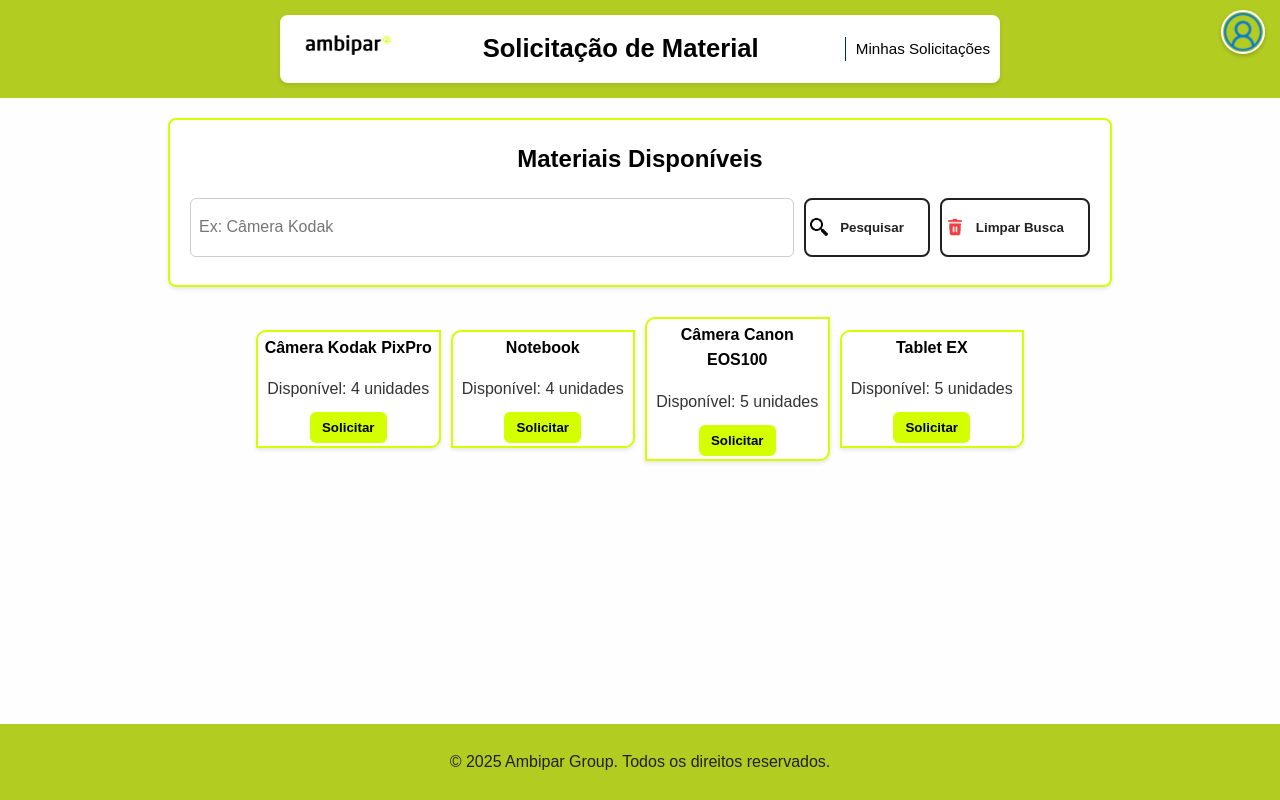
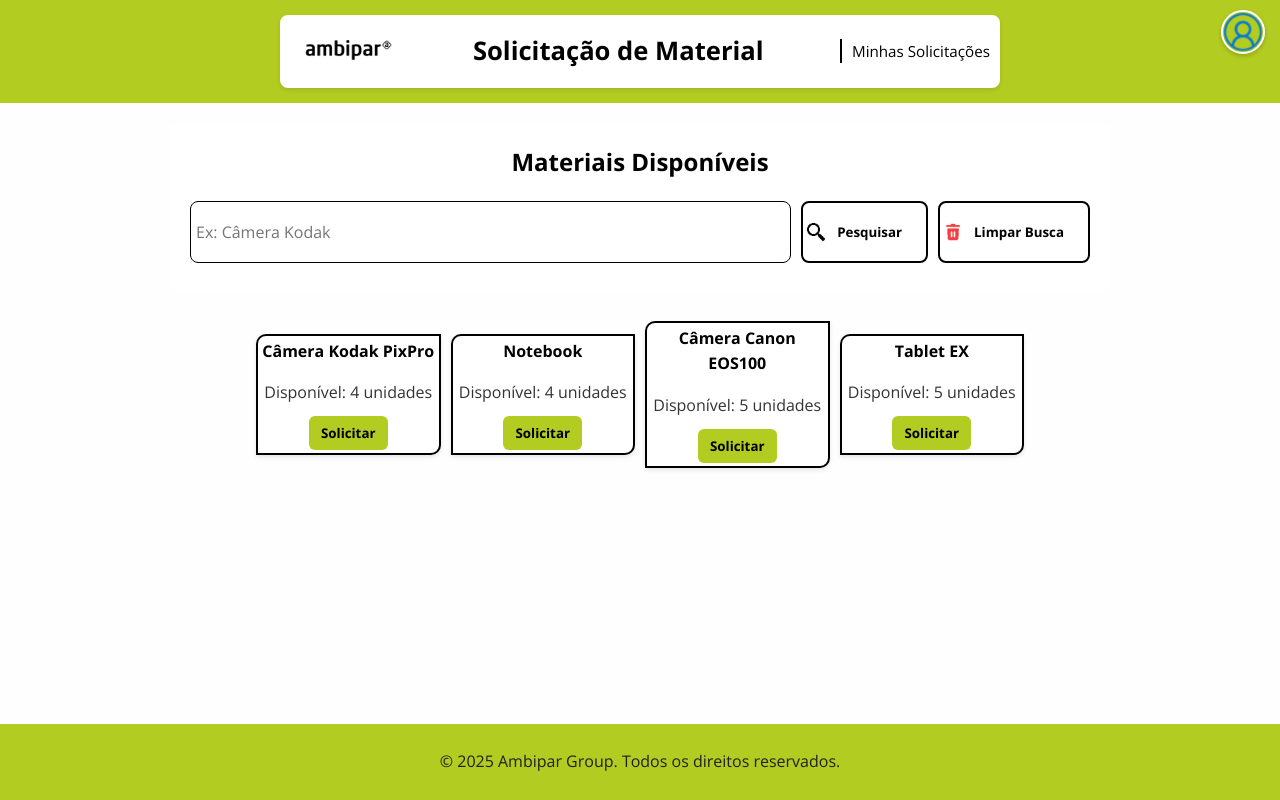
Before and after one commit to Lv16/solicitacao-materiais, a Django app: page /materiais/ in a window 1280 px wide. Run offline with Django 5.2, Linux system fonts and the light colour scheme; a user stored in the database is signed in; data comes from the database, SQL or seed files in the repository; both versions use the stored data as it was after the commit.

Commit message:
alterações no layout para as normas da empresa, adição do campo CPF no modal e alterações feitas no backend para o modal de solicitação

```diff
--- a/backend/assets/embarque.css
+++ b/backend/assets/embarque.css
@@ -1,4 +1,6 @@
 @charset "UTF-8";
+
+@import url('https://fonts.googleapis.com/css2?family=Open+Sans:ital,wght@0,300..800;1,300..800&display=swap');
 
 :root {
     --cor1: #B2CC21;
@@ -11,8 +13,15 @@
     --cor8: #F9A81f;
     --cor9: #FF1C20;
 }
+
+* {
+    font-family: "Open Sans", sans-serif;
+    font-optical-sizing: auto;
+    font-weight: weight;
+    font-style: normal;
+}
+
 html,body {
-    font-family: Arial, Helvetica, sans-serif;
     line-height: 1.6;
     margin: 0;
     padding: 0;
@@ -51,6 +60,7 @@ header .logo {
 }
 
 header .logo img {
+    margin-top: 5px;
     height: 40px;
     margin-right: 10px;
 }
@@ -75,7 +85,7 @@ header .info p {
     text-align: center;
     margin: 0;
     padding: 0;
-    border-left: var(--cor3) 1px solid;
+    border-left: var(--cor2) 2px solid;
     cursor: pointer;
     transition: color 0.3s;
     padding-left: 10px;
@@ -154,13 +160,12 @@ a {
     margin: 20px auto;
     max-width: 900px;
     border-radius: 8px;
-    box-shadow: 0 2px 4px rgba(0, 0, 0, 0.1);
-    border: #d4ff00 2px solid;
+
 }
 
 .materiais h2 {
     margin-top: 0;
-    color: black;
+    color: var(--cor2);
     text-align: center;
 }
 
@@ -180,9 +185,9 @@ form {
 .pesquisar {
     flex: 1 1 0;
     min-width: 0;
-    padding: 8px;
-    border: 1px solid #ccc;
-    border-radius: 6px;
+    padding: 5px;
+    border: 1px solid var(--cor2);
+    border-radius: 8px;
     font-size: 1em;
 }
 
@@ -191,10 +196,10 @@ form {
     font-weight: 700;
     background: white url("/static/img/lupa.png") no-repeat center left 4px;
     align-items: right;
-    color: #212121;
+    color: var(--cor2);
     cursor: pointer;
     border-radius: 0.5rem;
-    border: 2px solid #212121;
+    border: 2px solid var(--cor2);
     background-size: 18px;
     display: flex;
 }
@@ -212,19 +217,19 @@ form {
     font-weight: 700;
     background: white url("/static/img/lixo.png") no-repeat center left 4px;
     display: flex;
-    color: #212121;
+    color: var(--cor2);
     cursor: pointer;
     border-radius: 0.5rem;
-    border: 2px solid #212121;
+    border: 2px solid var(--cor2);
     background-size: 18px;
 }
 
 .btn-pesquisar:hover, .btn-limpar:hover {
-    box-shadow: #212121 2px 5px;
+    box-shadow: var(--cor2) 2px 5px;
 }
 
 .btn-pesquisar:active, .btn-limpar:active {
-    box-shadow: #212121 0px 2px;
+    box-shadow: var(--cor2) 0px 2px;
     transform: translateY(2px);
 }
 
@@ -245,7 +250,7 @@ form {
     margin: auto;
     gap: 5px;
     background-color: white;
-    border: 2px solid #d4ff00;
+    border: 2px solid var(--cor2);
     border-radius: 10px 0px;
     box-shadow: 0 2px 4px rgba(0, 0, 0, 0.1);
     padding: 3px;
@@ -269,8 +274,8 @@ form {
 .lista_materiais button {
     display: inline-block;
     padding: 8px 12px;
-    background-color: #d4ff00;
-    color: black;
+    background-color: var(--cor1);
+    color: var(--cor2);
     text-decoration: none;
     border-radius: 6px;
     transition: background-color 0.3s, color 0.3s;
--- a/backend/assets/embarque.js
+++ b/backend/assets/embarque.js
@@ -107,6 +107,7 @@ if (formSolicitacao) {
         const data = document.getElementById('input-data').value;
         const supervisor = document.getElementById('input-supervisor').value;
         const embarcacao = document.getElementById('input-embarcacao').value;
+        const cpf = document.getElementById ('input-cpf').value;
         const csrfToken = document.querySelector('[name=csrfmiddlewaretoken]').value;
 
         // Monta o corpo da requisição com encodeURIComponent para evitar erros com caracteres especiais
@@ -116,7 +117,8 @@ if (formSolicitacao) {
             `observacao=${encodeURIComponent(observacao)}&` +
             `data=${encodeURIComponent(data)}&` +
             `supervisor=${encodeURIComponent(supervisor)}&` +
-            `embarcacao=${encodeURIComponent(embarcacao)}`;
+            `embarcacao=${encodeURIComponent(embarcacao)}&`+
+            `cpf=${encodeURIComponent}(cpf)`;
 
         fetch('/solicitacoes/nova/', {
             method: 'POST',
--- a/backend/assets/login.css
+++ b/backend/assets/login.css
@@ -34,9 +34,9 @@ body {
     border-radius: 10px;
     border: 1px solid #000000;
     max-height: 400px;
-    height: 40%;
+    height: 60vh;
     max-width: 400px;
-    width: 20%;
+    width: 60vh;
     padding: 15px;
     margin: auto;
     color: black;
@@ -73,7 +73,7 @@ button {
     color: #f9f9f9;
     border: 1px solid #000000;
     padding: 10px;
-    margin-top: 15px;
+    margin-top: 70px;
     cursor: pointer;
     transition: all 0.3s ease;
 }
--- a/backend/materiais/models.py
+++ b/backend/materiais/models.py
@@ -30,6 +30,7 @@ class Solicitacao(models.Model):
     data = models.DateField(null=True, blank=True)
     supervisor = models.CharField(max_length=100, blank=True)
     embarcacao = models.CharField(max_length=100, blank=True)
+    cpf = models.CharField(max_length=100, blank=True)
 
 
     concluida = models.BooleanField(default=False)        # Marca se a operação foi concluída
--- a/backend/materiais/templates/emails/email_solicitacao.html
+++ b/backend/materiais/templates/emails/email_solicitacao.html
@@ -12,6 +12,7 @@
   <p><strong>Data:</strong> {{ solicitacao.data_solicitacao|date:"d/m/Y H:i" }}</p>
   <p><strong>Embarcação:</strong> {{ solicitacao.embarcacao }}</p>
   <p><strong>Supervisor:</strong> {{ solicitacao.supervisor }}</p>
+  <p><strong>Cpf:</strong> {{ solicitacao.cpf }}</p>
   <p>Essa é uma mensagem automática da solicitação de material</p>
 </body>
 </html>
--- a/backend/materiais/templates/materiais/lista_materiais.html
+++ b/backend/materiais/templates/materiais/lista_materiais.html
@@ -15,11 +15,11 @@
         <div class="nuvem">
             <div class="logo">
                 <picture>
-                    <source srcset="{% static 'img/logo_grupo_mobile.png' %}" type="image/png"
+                    <source srcset="{% static 'img/logo_preto_mobile.png' %}" type="image/png"
                         media="(max-width: 600px)" />
-                    <source srcset="{% static 'img/logo_grupo_tablet.png' %}" type="image/png"
+                    <source srcset="{% static 'img/logo_preto_tablet.png' %}" type="image/png"
                         media="(max-width: 900px)" />
-                    <img src="{% static 'img/logo_grupo.png' %}" alt="logo" />
+                    <img src="{% static 'img/logo_preto.png' %}" alt="logo" />
                 </picture>
             </div>
             <h1>Solicitação de Material</h1>
--- a/backend/materiais/templates/materiais/lista_solicitacoes.html
+++ b/backend/materiais/templates/materiais/lista_solicitacoes.html
@@ -18,11 +18,11 @@
         <div class="nuvem">
             <div class="logo">
                 <picture>
-                    <source srcset="{% static 'img/logo_grupo_mobile.png' %}" type="image/png"
+                    <source srcset="{% static 'img/logo_preto_mobile.png' %}" type="image/png"
                         media="(max-width: 600px)" />
-                    <source srcset="{% static 'img/logo_grupo_tablet.png' %}" type="image/png"
+                    <source srcset="{% static 'img/logo_preto_tablet.png' %}" type="image/png"
                         media="(max-width: 900px)" />
-                    <img src="{% static 'img/logo_grupo.png' %}" alt="logo" />
+                    <img src="{% static 'img/logo_preto.png' %}" alt="logo" />
                 </picture>
             </div>
             <h1>Minhas Solicitações</h1>
--- a/backend/materiais/views.py
+++ b/backend/materiais/views.py
@@ -33,6 +33,7 @@ def cria_solicitacao(request):
         data_embarque = request.POST.get('data')
         supervisor = request.POST.get('supervisor', '')
         embarcacao = request.POST.get('embarcacao', '')
+        cpf = request.POST.get('cpf', '')
 
         try:
             material = Material.objects.get(id=material_id)
@@ -51,6 +52,7 @@ def cria_solicitacao(request):
             data=data_embarque if data_embarque else None,
             supervisor=supervisor,
             embarcacao=embarcacao,
+            cpf=cpf,
         )
 
         material.quantidade -= quantidade
@@ -64,6 +66,7 @@ def cria_solicitacao(request):
             f"Detalhes:\n"
             f"- Embarcação: {solicitacao.embarcacao}\n"
             f"- Supervisor: {solicitacao.supervisor}\n"
+            f"- cpf: {solicitacao.cpf}\n"
             f"- Data de embarque: {solicitacao.data}\n\n"
             "Obrigado."
         )
```
Also changed, not shown: other parts of backend/assets/embarque.css (+19 -16 lines), backend/assets/solicitacoes.css (+46 -30 lines), backend/assets/img/logo_preto.png (added), backend/assets/img/logo_preto_mobile.png (added), backend/assets/img/logo_preto_tablet.png (added), backend/db.sqlite3, backend/materiais/migrations/0007_solicitacao_cpf.py (added).
